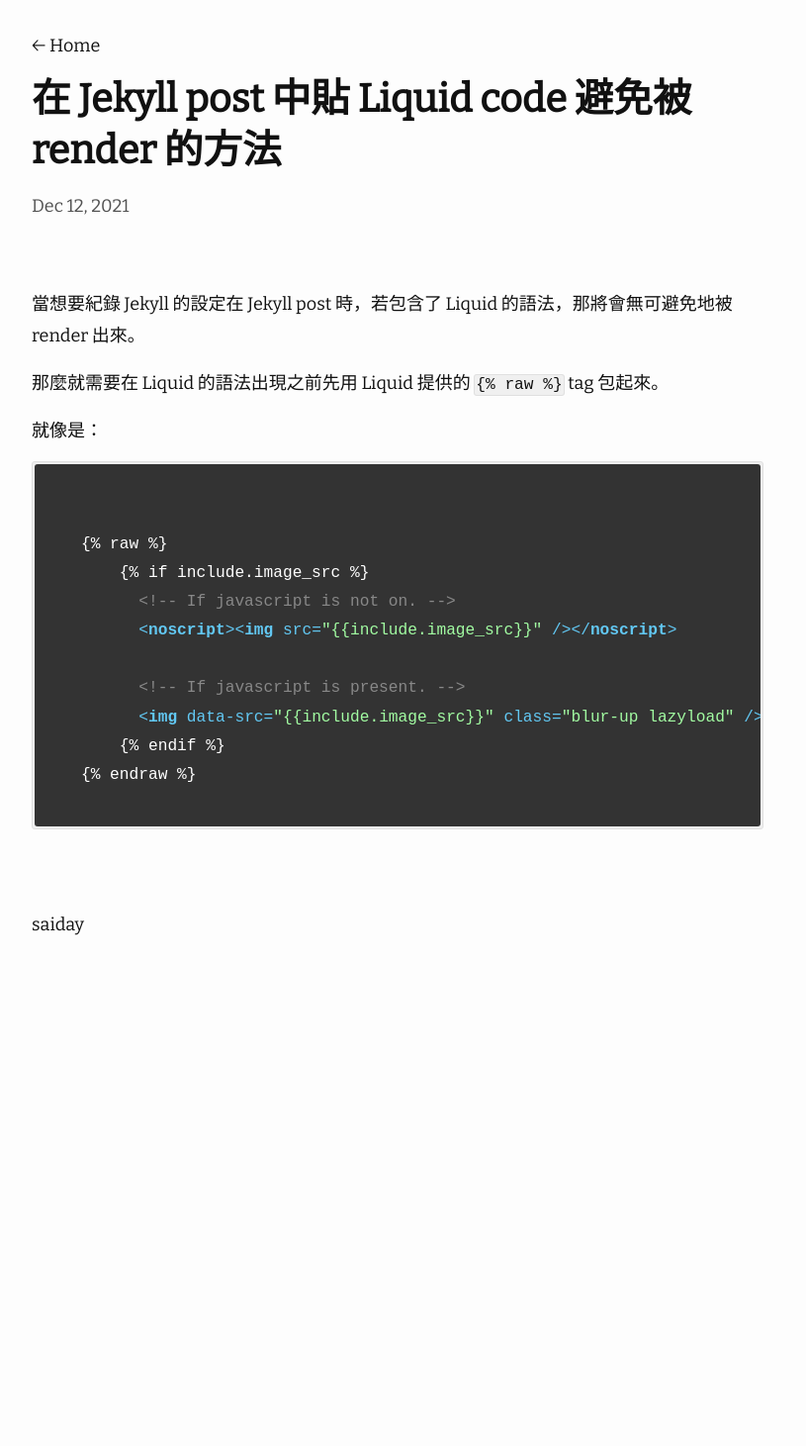
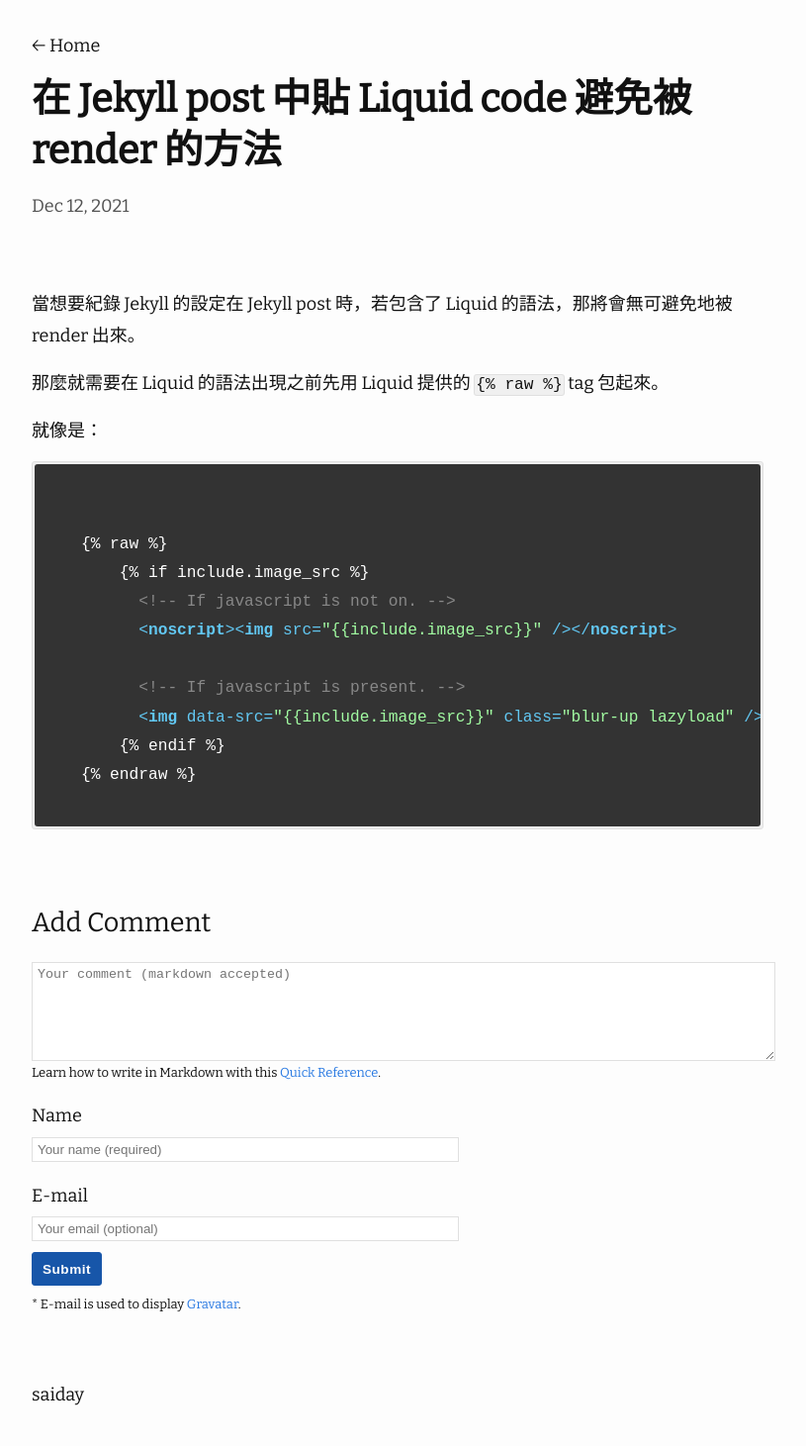
Before and after one commit to saiday/saiday.github.io, a Jekyll site: the page built from tech/_posts/2021-12-13-include-liquid-code-in-jekyll-post-without-rendering.md, in a window 1280 px wide. Shown: the whole page at 99% size, without its empty margins (238-1053 px from the left). Built offline with Jekyll 4.4.1, drawn with Linux system fonts in a browser that asks for light colours; nearby versions of some CDN libraries; before the commit the page ends 986 px from its top, so only the background shows below that.

Commit message:
follow https://averagelinuxuser.com/staticman-comments/ steps

```diff
--- a/_config.yml
+++ b/_config.yml
@@ -72,3 +72,8 @@
 #   - vendor/cache/
 #   - vendor/gems/
 #   - vendor/ruby/
+
+repository: "saiday/saiday.github.io"
+staticman:
+  branch: "test"
+  api: "https://zh-tw-imnotyourson-staticman.herokuapp.com/v3/entry/github/saiday/saiday.github.io/test/comments"
--- /dev/null
+++ b/_includes/comment_form.html
@@ -0,0 +1,58 @@
+<form class="js-form form" method="post" action="{{ site.staticman.api }}">
+  <input type="hidden" name="options[origin]" value="{{ page.url | absolute_url }}">
+  <input type="hidden" name="options[parent]" value="{{ page.url | absolute_url }}">
+  <input type="hidden" id="comment-replying-to-uid" name="fields[replying_to_uid]" value="">
+  <input type="hidden" name="options[slug]" value="{{ page.slug }}">
+  <input type="hidden" name="options[reCaptcha][siteKey]" value="{{ site.reCaptcha.siteKey }}">
+  <input type="hidden" name="options[reCaptcha][secret]"  value="{{ site.reCaptcha.secret }}">
+
+  <div class="textfield">
+    <label for="comment-form-message"><h2>Add Comment <small><a rel="nofollow" id="cancel-comment-reply-link" href="{{ page.url | absolute_url }}#respond" style="display:none;">(cancel reply)</a></small></h2>
+      <textarea class="textfield__input" name="fields[message]" type="text" id="comment-form-message" placeholder="Your comment (markdown accepted)" required rows="6"></textarea>
+    </label>
+    <div class="comment-form-message-footnote">
+      Learn how to write in Markdown with this <a rel="nofollow" target="_blank" href="https://kramdown.gettalong.org/quickref.html">Quick Reference</a>.
+    </div>
+  </div>
+
+    <div class="textfield narrowfield">
+      <label for="comment-form-name">Name
+        <input class="textfield__input" name="fields[name]" type="text" id="comment-form-name" placeholder="Your name (required)" required/>
+      </label>
+    </div>
+
+    <div class="textfield narrowfield">
+      <label for="comment-form-email">E-mail
+        <input class="textfield__input" name="fields[email]" type="email" id="comment-form-email" placeholder="Your email (optional)"/>
+      </label>
+    </div>
+
+<!--    <div class="checkbox-email-notification">
+      <input type="checkbox" name="options[subscribe]" value="email">
+        Notify me of new comments on this post.
+    </div>-->
+
+    <div class="textfield narrowfield hp">
+      <label for="hp">
+        <input class="textfield__input" name="fields[hp]" id="hp" type="text" placeholder="Leave blank">
+      </label>
+    </div>
+
+<!--     <div id="reCaptcha" class="g-recaptcha" data-sitekey="{{ site.reCaptcha.siteKey }}"></div> -->
+
+    <button class="button" id="comment-form-submit">Submit</button>
+
+    <div class="comment-form-footnote">
+      * E-mail is used to display <a rel="nofollow" target="_blank" href="https://gravatar.com/">Gravatar</a>.
+    </div>
+</form>
+
+<article class="modal mdl-card mdl-shadow--2dp">
+  <div>
+    <h3 class="modal-title js-modal-title"></h3>
+  </div>
+  <div class="mdl-card__supporting-text js-modal-text"></div>
+  <div class="mdl-card__actions mdl-card--border">
+    <button class="button mdl-button--colored mdl-js-button mdl-js-ripple-effect js-close-modal">Close</button>
+  </div>
+</article>
--- a/_includes/comments.html
+++ b/_includes/comments.html
@@ -1,27 +1,30 @@
-{% if site.repository and site.staticman.branch %}
+<section class="comments" id="comment-section">
   {% if site.data.comments[page.slug] %}
-    <section id="comments" class="page__comments js-comments">
-      <h2 class="title">
-        {% if site.data.comments[page.slug].size <= 1 %}
-          {{ site.data.comments[page.slug] | size | append: ' comment' }}
-        {% elsif site.data.comments[page.slug].size > 1 %}
-          {{ site.data.comments[page.slug] | size | append: ' comments' }}
-        {% endif %}
-      </h2>
-      {% assign comments = site.data.comments[page.slug] | sort | where_exp: 'comment', 'comment[1].replying_to == blank' %}
-      {% for comment in comments %}
-        {% assign index       = forloop.index %}
-        {% assign replying_to = comment[1].replying_to | to_integer %}
-        {% assign avatar      = comment[1].avatar %}
-        {% assign email       = comment[1].email %}
-        {% assign name        = comment[1].name %}
-        {% assign url         = comment[1].url %}
-        {% assign date        = comment[1].date %}
-        {% assign message     = comment[1].message %}
-        {% include comment.html index=index replying_to=replying_to avatar=avatar email=email name=name url=url date=date message=message %}
-      {% endfor %}
-    </section>
+  <!-- Existing comments -->
+  <div class="comments__existing">
+    <h2>Comments</h2>
+    <hr>
+    {% assign comments = site.data.comments[page.slug] | where_exp: "item", "item.replying_to_uid == ''" %}
+    {% assign comments_by_date = comments | sort: 'date' | reverse %}
+    <!-- List main comments in reverse date order, newest first. List replies in date order, oldest first. -->
+    {% for comment in comments_by_date %}
+    {%- assign email           = comment.email %}
+    {%- assign name            = comment.name %}
+    {%- assign url             = comment.url %}
+    {%- assign date            = comment.date %}
+    {%- assign message         = comment.message %}
+    {%- assign uid             = comment._id %}
+    {% include comment.html is_reply=false uid=uid replying_to=0 email=email name=name url=url date=date message=message uid=uid %}
+    {% endfor %}
+  </div>
   {% endif %}
 
-  {% include comment-form.html %}
-{% endif %}
+  <!-- New comment form -->
+  <div id="respond" class="comment__new">
+    {% include comment_form.html %}
+  </div>
+</section>
+
+<script src="https://ajax.googleapis.com/ajax/libs/jquery/2.1.4/jquery.min.js"></script>
+<script src="{{ '/assets/js/staticman.js' | relative_url }}"></script>
+<script src="https://www.google.com/recaptcha/api.js"></script>
--- a/_layouts/post.html
+++ b/_layouts/post.html
@@ -43,9 +43,18 @@
     {{ content }}
   </div>
 
+  <!-- Begin Comments -->
+  {% if page.comments != false %}
+  <div id="comments">
+      {% include comments.html %}
+  </div>
+  {% endif %}
+  <!-- End Comments -->
+
   {% if page.comments == true %}
     {% include comments.html %}
   {% endif %}
+  {% include post__comments.html %}
 
   <a class="u-url" href="{{ page.url | relative_url }}" hidden></a>
 </article>
--- /dev/null
+++ b/_sass/_comment-styles.scss
@@ -0,0 +1,208 @@
+// comment styles from
+// https://github.com/willymcallister/willymcallister.github.io/blob/fbc7f396fbe80186b1abc63e436ec509190c1b3a/assets/main.scss
+
+//
+// Staticman new comment form
+//
+label[for="comment-form-message"],
+label[for="comment-form-name"],
+label[for="comment-form-email"] {
+    width: 100%;
+}
+
+// each staticman text field is wrapped in this div
+.textfield {
+    max-width: 100%;
+    padding: 0.5rem 0;
+}
+
+// fields except the comment field get this class too
+// to keep them a reasonable size
+.narrowfield {
+    width: 420px;
+}
+
+.hp {
+    display: none;
+}
+
+textarea {
+    vertical-align: top;
+}
+
+.textfield__input {
+    border: 1px solid rgba(0,0,0,.12);
+    padding: 4px 5px;
+    width: 100%;
+}
+
+.checkbox-email-notification{
+  font-size: 0.9rem;
+  margin-top: -0.5em;
+  margin-bottom: 0.5em;
+}
+
+.notify-me, .g-recaptcha {
+    padding: 0.5rem 0;
+}
+
+.button {
+    background-color: #1756a9;
+    border: 1px solid #1756a9;
+    color: #ffffff;
+    fill: #ffffff;
+    font-size: 0.85rem;
+    border-radius: 3px;
+    padding: 4px 10px;
+    border-top-right-radius: 3px;
+    border-bottom-right-radius: 3px;
+    font-weight: 600;
+    height: 34px;
+    letter-spacing: 0.5px;
+    cursor: pointer;
+}
+
+button:hover {
+    background-color: #ffffff;
+    color: #1756a9;
+}
+
+//
+// Staticman existing comments
+//
+.comment__avatar-wrapper {
+    float: left;
+    width: 60px;
+    height: 50px;
+}
+
+.comment__avatar {
+    width: 50px;
+    height: 50px;
+  }
+
+.comment__content-wrapper {
+    margin-bottom: 1rem;
+}
+
+.comment__new {
+    padding: 0px 0px 14px 0px;
+}
+
+.comment__author h3 {
+    font-size: 1.2em;
+}
+
+.comment__date {
+    font-size: small;
+    font-weight: normal;
+}
+
+.comment__meta {
+    text-align: left;
+    color: #1756a9;
+    font-size: small;
+}
+
+.comments__existing {
+    padding: 8px 0px 0px 0px;
+}
+
+.comment {
+    margin-bottom: 1em;
+}
+
+.comment.child {
+    margin-left: 3em;
+}
+
+.comment__reply-link {
+    cursor: pointer;
+}
+
+.comment__body p {
+  white-space: pre-line;
+}
+
+.comment-form-message-footnote {
+  font-size: small;
+}
+
+.comment-form-footnote {
+  margin-top: .5em;
+  font-size: small;
+}
+//
+// Pop-up modal window for Staticman comments
+//
+.show-modal {
+    overflow: hidden;
+    position: relative;
+}
+
+.show-modal:before {
+    position: absolute;
+    content: '';
+    top: 0;
+    left: 0;
+    width: 100%;
+    height: 100%;
+    z-index: 999;
+    background-color: rgba(255, 255, 255, 0.85);
+}
+
+.show-modal .modal {
+    display: block;
+}
+
+.mdl-card {
+    min-height: 200px;
+    overflow: hidden;
+    z-index: 1;
+    position: relative;
+    background: #fff;
+    box-sizing: border-box;
+}
+
+.modal {
+    display: none;
+    position: relative;
+    width: 330px;
+    top: 50%;
+    left: 50%;
+    margin-left: -150px;
+    margin-top: -400px;
+    min-height: 0;
+    z-index: 9999;
+    box-shadow: 0 2px 2px 2px rgba(0,0,0,.14);
+    padding: 16px;
+    border-radius: 2px;
+    background: white;
+}
+
+.mdl-shadow--16dp {
+    box-shadow: 0 16px 24px 2px rgba(0,0,0,.14),0 6px 30px 5px rgba(0,0,0,.12),0 8px 10px -5px rgba(0,0,0,.2);
+}
+
+.mdl-card__supporting-text {
+    overflow: hidden;
+    padding: 16px;
+    width: 90%;
+}
+
+.modal-title {
+    margin-bottom: 0px;
+}
+
+.disabled {
+    input,
+    button,
+    textarea,
+    label {
+        pointer-events: none;
+        cursor: not-allowed;
+        filter: alpha(opacity=65);
+        box-shadow: none;
+        opacity: 0.65;
+    }
+}
--- a/assets/css/main.scss
+++ b/assets/css/main.scss
@@ -4,3 +4,4 @@
 
 @import "moving";
 @import url('https://fonts.googleapis.com/css?family=Bitter&display=swap');
+@import "comment-styles";
--- /dev/null
+++ b/assets/js/staticman.js
@@ -0,0 +1,153 @@
+// Static comments
+// modified from: https://github.com/eduardoboucas/popcorn/blob/gh-pages/js/main.js
+(function ($) {
+  var $comments = $('.js-comments');
+
+  $('.js-form').submit(function () {
+    var form = this;
+
+
+    $(form).addClass('disabled');
+    $('#comment-form-submit').html('<i class="fas fa-spinner fa-spin fa-fw"></i> Sending...');
+
+    $.ajax({
+      type: $(this).attr('method'),
+      url:  $(this).attr('action'),
+      data: $(this).serialize(),
+      contentType: 'application/x-www-form-urlencoded',
+      success: function (data) {
+        showModal('Comment submitted', 'Thanks! Your comment will appear shortly. Please reload the page in a few minutes.');
+
+        $("#comment-form-submit")
+          .html("Submit");
+
+        $(form)[0].reset();
+        $(form).removeClass('disabled');
+        grecaptcha.reset();
+      },
+      error: function (err) {
+        console.log(err);
+        var ecode = (err.responseJSON || {}).errorCode || "unknown";
+        showModal('Error', 'An error occurred.<br>[' + ecode + ']');
+        $("#comment-form-submit").html("Submit")
+        $(form).removeClass('disabled');
+        grecaptcha.reset();
+      }
+    });
+    return false;
+  });
+
+  $('.js-close-modal').click(function () {
+    $('body').removeClass('show-modal');
+  });
+
+  function showModal(title, message) {
+    $('.js-modal-title').text(title);
+    $('.js-modal-text').html(message);
+    $('body').addClass('show-modal');
+  }
+})(jQuery);
+
+// Staticman comment replies, from https://github.com/mmistakes/made-mistakes-jekyll
+// modified from Wordpress https://core.svn.wordpress.org/trunk/wp-includes/js/comment-reply.js
+// Released under the GNU General Public License - https://wordpress.org/about/gpl/
+// addComment.moveForm is called from comment.html when the reply link is clicked.
+var addComment = {
+  // commId - the id attribute of the comment replied to (e.g., "comment-10")
+  // respondId - the string 'respond', I guess
+  // postId - the page slug
+  moveForm: function( commId, respondId, postId, parentUid ) {
+    var div, element, style, cssHidden,
+    t           = this,                    //t is the addComment object, with functions moveForm and I, and variable respondId
+    comm        = t.I( commId ),                                // whole comment
+    respond     = t.I( respondId ),                             // whole new comment form
+    cancel      = t.I( 'cancel-comment-reply-link' ),           // whole reply cancel link
+    parentuidF  = t.I( 'comment-replying-to-uid' ),             // a hidden element in the comment
+    post        = t.I( 'comment-post-slug' ),                   // null
+    commentForm = respond.getElementsByTagName( 'form' )[0];    // the <form> part of the comment_form div
+
+    if ( ! comm || ! respond || ! cancel || ! parentuidF || ! commentForm ) {
+      return;
+    }
+
+    t.respondId = respondId;
+    postId = postId || false;
+
+    if ( ! t.I( 'sm-temp-form-div' ) ) {
+      div = document.createElement( 'div' );
+      div.id = 'sm-temp-form-div';
+      div.style.display = 'none';
+      respond.parentNode.insertBefore( div, respond ); //create and insert a bookmark div right before comment form
+    }
+
+    comm.parentNode.insertBefore( respond, comm.nextSibling );  //move the form from the bottom to above the next sibling
+    if ( post && postId ) {
+      post.value = postId;
+    }
+    parentuidF.value = parentUid;
+    cancel.style.display = '';                        //make the cancel link visible
+
+    cancel.onclick = function() {
+      var t       = addComment,
+      temp    = t.I( 'sm-temp-form-div' ),            //temp is the original bookmark
+      respond = t.I( t.respondId );                   //respond is the comment form
+
+      if ( ! temp || ! respond ) {
+        return;
+      }
+
+      t.I( 'comment-replying-to-uid' ).value = null;
+      temp.parentNode.insertBefore( respond, temp );  //move the comment form to its original location
+      temp.parentNode.removeChild( temp );            //remove the bookmark div
+      this.style.display = 'none';                    //make the cancel link invisible
+      this.onclick = null;                            //retire the onclick handler
+      return false;
+    };
+
+    /*
+     * Set initial focus to the first form focusable element.
+     * Try/catch used just to avoid errors in IE 7- which return visibility
+     * 'inherit' when the visibility value is inherited from an ancestor.
+     */
+    try {
+      for ( var i = 0; i < commentForm.elements.length; i++ ) {
+        element = commentForm.elements[i];
+        cssHidden = false;
+
+        // Modern browsers.
+        if ( 'getComputedStyle' in window ) {
+          style = window.getComputedStyle( element );
+        // IE 8.
+        } else if ( document.documentElement.currentStyle ) {
+        style = element.currentStyle;
+        }
+
+      /*
+       * For display none, do the same thing jQuery does. For visibility,
+       * check the element computed style since browsers are already doing
+       * the job for us. In fact, the visibility computed style is the actual
+       * computed value and already takes into account the element ancestors.
+       */
+        if ( ( element.offsetWidth <= 0 && element.offsetHeight <= 0 ) || style.visibility === 'hidden' ) {
+          cssHidden = true;
+        }
+
+        // Skip form elements that are hidden or disabled.
+        if ( 'hidden' === element.type || element.disabled || cssHidden ) {
+          continue;
+        }
+
+        element.focus();
+        // Stop after the first focusable element.
+        break;
+      }
+
+    } catch( er ) {}
+
+    return false;
+  },
+
+  I: function( id ) {
+    return document.getElementById( id );
+  }
+};
--- a/staticman.yml
+++ b/staticman.yml
@@ -14,7 +14,7 @@
   #
   # Name of the branch being used. Must match the one sent in the URL of the
   # request.
-  branch: "test"
+  branch: {{ site.staticman.branch }}
 
   # Text to use as the commit message or pull request title. Accepts placeholders.
   commitMessage: "Add Staticman data"
```
Also changed, not shown: _includes/comment.html (added, +48 -0 lines), javascripts/main.js (deleted, +0 -39 lines).
